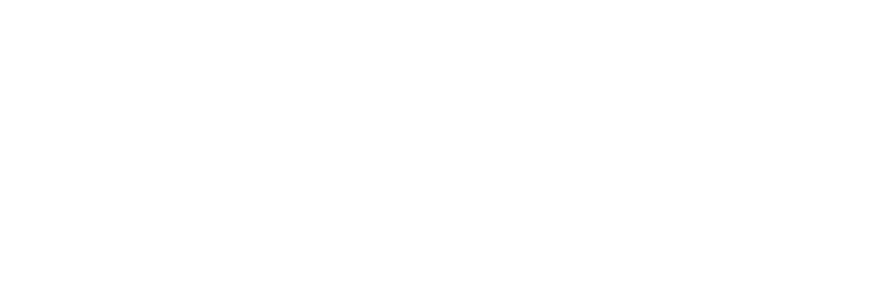
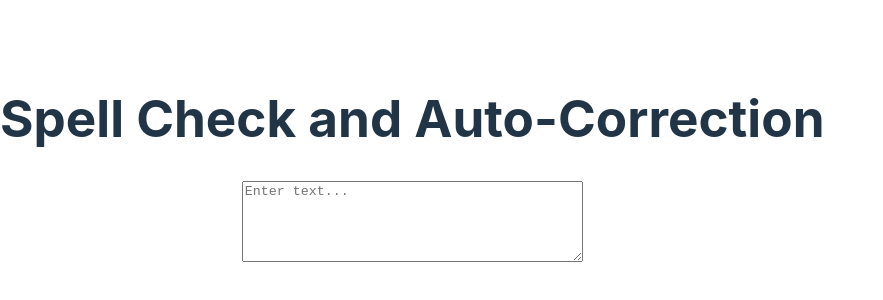
Before and after one commit to shahzebkhan7786/crio-fdt-intv, a React (Vite) app: page /XSpellCheck in a window 1280 px wide. Before the commit this address had no page. Shown: the part 238-538 px from the top of the page, without its empty margins (0-883 px from the left). Built offline with nearby package versions, Linux system fonts and the light colour scheme.

Commit message:
created XSpellCheck

```diff
--- a/src/App.jsx
+++ b/src/App.jsx
@@ -13,6 +13,7 @@ import XCountriesSearch from './XCountriesSearch/XCountriesSearch';
 import XClassComp from './XClassComp/XClassComp';
 import XPagination from './XPagination/XPagination';
 import XWeatherApp from './XWeatherApp/XWeatherApp';
+import XSpellCheck from './XSpellCheck/XSpellCheck';
 
 function App() {
   const [count, setCount] = useState(0)
@@ -32,6 +33,7 @@ function App() {
         <Route  path="XClassComp" exact Component={()=><XClassComp />} />
         <Route  path="XPagination" exact Component={()=><XPagination />} />
         <Route  path="XWeatherApp" exact Component={()=><XWeatherApp />} />
+        <Route  path="XSpellCheck" exact Component={()=><XSpellCheck />} />
       </Routes>
     </BrowserRouter>
   )
--- /dev/null
+++ b/src/XSpellCheck/XSpellCheck.jsx
@@ -0,0 +1,54 @@
+import React, { useState, useSyncExternalStore } from 'react';
+
+const customDictionary = {
+    teh: "the",
+    wrok: "work",
+    fot: "for",
+    exampl: "example"
+};
+
+const XSpellCheck = () => {
+    const [inputText, setInputText] = useState();
+    const [suggestedText, setSuggestedText] = useState();
+
+    const handleInputChange = evt=>{
+        const text = evt.target.value;
+        setInputText(text);
+
+        // Implement a basic spelling check and correction
+        const words = text.split(" ");
+        const correctedWords = words.map((word) => {
+        const correctedWord = customDictionary[word.toLowerCase()];
+        return correctedWord || word;
+        });
+
+        const correctedText = correctedWords.join(" ");
+
+        // Set the suggested text (first corrected word)
+        const firstCorrection = correctedWords.find(
+            (word, index) => word !== words[index]
+        );
+
+        setSuggestedText(firstCorrection || "");
+    }
+
+    return (
+        <div>
+          <h1>Spell Check and Auto-Correction</h1>
+          <textarea
+            value={inputText}
+            onChange={handleInputChange}
+            placeholder="Enter text..."
+            rows={5}
+            cols={40}
+          />
+          {suggestedText && (
+            <p>
+              Did you mean: <strong>{suggestedText}</strong>?
+            </p>
+          )}
+        </div>
+    );
+};
+
+export default XSpellCheck;
```
